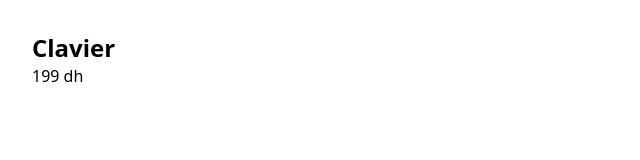
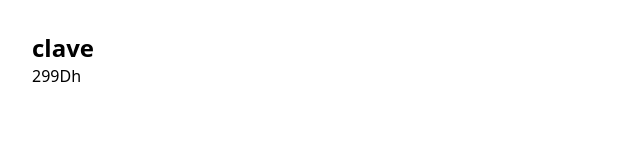
Before and after one commit to ben-anass/JSchallenger, a plain HTML site: page sprint2-js/01-carte-produit/index.html in a window 1280 px wide. Shown: the full height of the page, 0-640 px from the left. Drawn offline with nearby package versions, Linux system fonts and the light colour scheme.

```diff
--- a/sprint2-js/01-carte-produit/index.html
+++ b/sprint2-js/01-carte-produit/index.html
@@ -6,7 +6,7 @@
   <script src="main.js" defer></script>
 </head>
 <body class="p-8">
-  <h1 id="nom" class="text-2xl font-bold"></h1>
-  <p id="prix"></p>
+  <h1 id="Nom" class="text-2xl font-bold"></h1>
+  <p id="Prix"></p>
 </body>
 </html>
--- a/sprint2-js/01-carte-produit/main.js
+++ b/sprint2-js/01-carte-produit/main.js
@@ -1,15 +1,66 @@
-console.log('JS connecté')
+console.log("JS connect")
 
-const nom = 'Clavier '
-let prix = 250
+const Nom = "clave"
+let Prix = 300
 
-const elementNom =document.getElementById('nom')
-const elementPrix = document.getElementById('prix')
+const elementNom = document.getElementById ("Nom")
+const elementPrix = document.getElementById ("Prix")
 
-elementNom.textContent = nom
-elementPrix.textContenet = prix + " Dh"
+elementNom.textContent = Nom
+elementPrix.textContent = Prix + "Dh"
 
-prix = 199
-elementPrix.textContent  = prix + " dh"
+Prix = 299
 
-nom = 'Souris'
+elementPrix.textContent = Prix + "Dh"
+
+
+
+
+
+
+
+
+
+
+
+
+
+
+
+
+
+
+
+
+
+
+
+
+
+
+
+
+
+
+
+
+
+
+
+
+// console.log('js conecte')
+
+// const nom = 'Clavier '
+// let prix = 250
+
+// const elementNom =document.getElementById('Nom')
+// const elementPrix = document.getElementById('Prix')
+
+// elementNom.textContent = nom + "test"
+// elementPrix.textContenet = prix + " Dh"
+
+// prix = 199
+
+// elementPrix.textContent  = prix + " dh"
+
+// nom = 'Souris'
```
Also changed, not shown: sprint2-js/03-badge-stock/index.html (+8 -0 lines), sprint2-js/03-badge-stock/main.js (+6 -12 lines).
